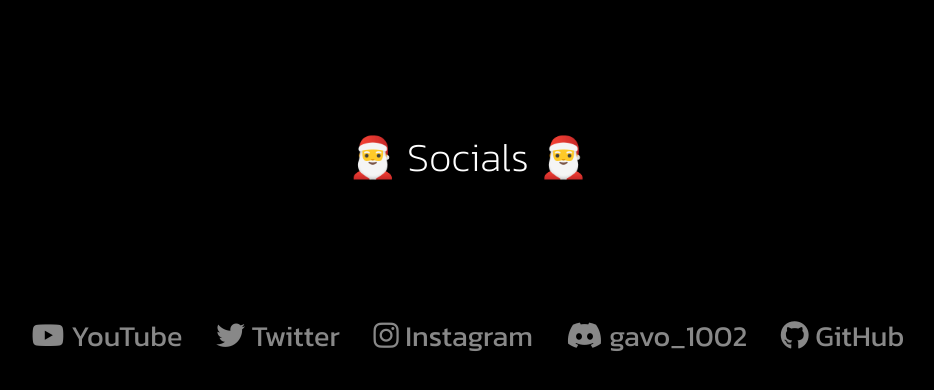
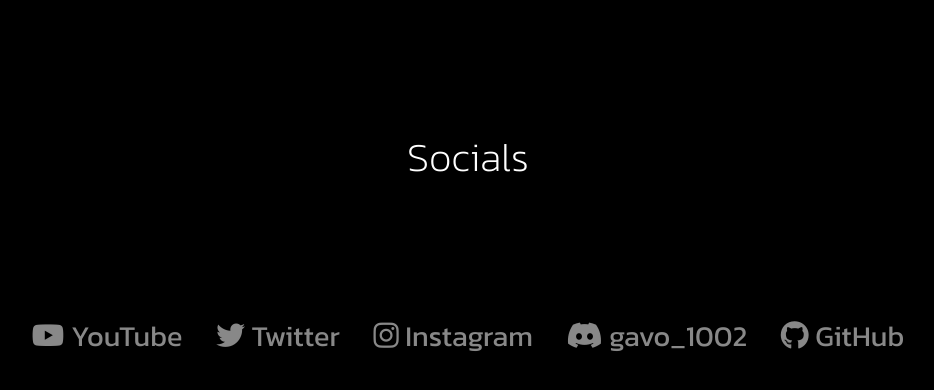
Before and after one commit to Gavor-gif/Socials, a plain HTML site: page index.html in a window 1280 px wide. Shown: the whole page, without its empty margins (172-1106 px from the left). Drawn offline with Linux system fonts and the light colour scheme; a web font is replaced by a local one.

Commit message:
Update index.html

```diff
--- a/index.html
+++ b/index.html
@@ -7,7 +7,7 @@
   <link rel="stylesheet" href="style.css">
 </head>
 <body>
-  <h1 id="socials">🎅 Socials 🎅</h1>
+  <h1 id="socials">Socials</h1>
 
   <!-- Social media icons -->
   <div class="social-icons">
```
